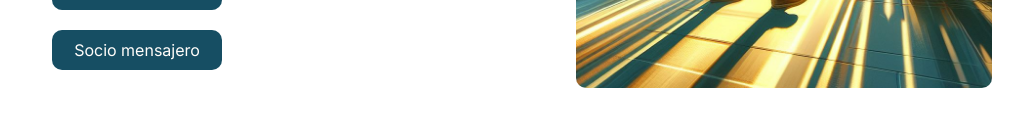
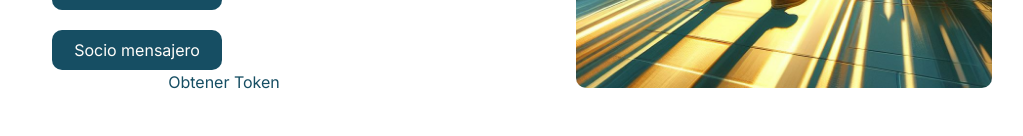
Before and after one commit to sebastianmb/dropit, a React (Vite) app in the folder wep-app/dropit-front/: page / in a window 1280 px wide. Shown: the part 500-636 px from the top of the page, without its empty margins (128-1151 px from the left). Built offline with nearby package versions, Linux system fonts and the light colour scheme; no server answers.

Commit message:
Ajsute public key clerk

```diff
--- a/wep-app/dropit-front/src/components/Booking/SubmitButton.jsx
+++ b/wep-app/dropit-front/src/components/Booking/SubmitButton.jsx
@@ -29,7 +29,8 @@ const SubmitButton = ({ date, formData }) => {
       declaredValue: valor,
       packageWeight: peso,
       user: user.id,
-      status:'Pemdiente'
+      precioEnvio:(13000 + 7000*waypoint.length).toFixed(0),
+      status:'Pendiente'
     };
     console.log('Payload:', payload);
 
--- a/wep-app/dropit-front/src/components/NewContainer.jsx
+++ b/wep-app/dropit-front/src/components/NewContainer.jsx
@@ -2,13 +2,20 @@ import { NewArticle } from "./NewArticle"
 import locationIcon from '../assets/images/location.png'; // Ruta al archivo SVG del icono de ubicación
 import destinationIcon from '../assets/images/destination.png'; // Ruta al archivo SVG del icono de destino
 import { Link } from 'react-router-dom';
-import { SignedIn, SignedOut, SignInButton, UserButton } from "@clerk/clerk-react";
+import { SignedIn, SignedOut, SignInButton, UserButton,useAuth } from "@clerk/clerk-react";
 
 
 
 
 
 export const NewContainer = () => {
+  const { getToken } = useAuth();
+
+    const handleGetToken = async () => {
+        const token = await getToken(); // Obtiene el token JWT
+        console.log("el token es el siguiente: ", token); // Muestra el token en la consola
+        // Puedes usar este token en tus peticiones
+    };
   return (
     <aside className="py-[28px] px-[20px] text-cyan-900 flex-none mb-[60px] md:w-[350px] md:mb-0 lg:w-2/5 ">
       <div >
@@ -32,7 +39,7 @@ export const NewContainer = () => {
             <button className='mt-5 bg-cyan-900 w-[170px] h-[40px] rounded-[10px] text-OffWhite hover:bg-VeryDarkBlue'>Socio mensajero</button>
             </Link>
           </SignedIn>
-
+          <button onClick={handleGetToken}>Obtener Token</button>
         </div>
       </div>
     </aside>
```
